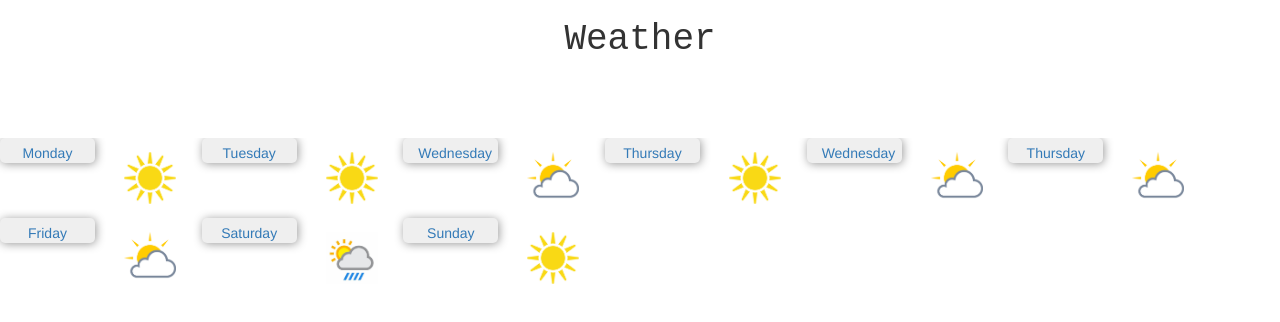
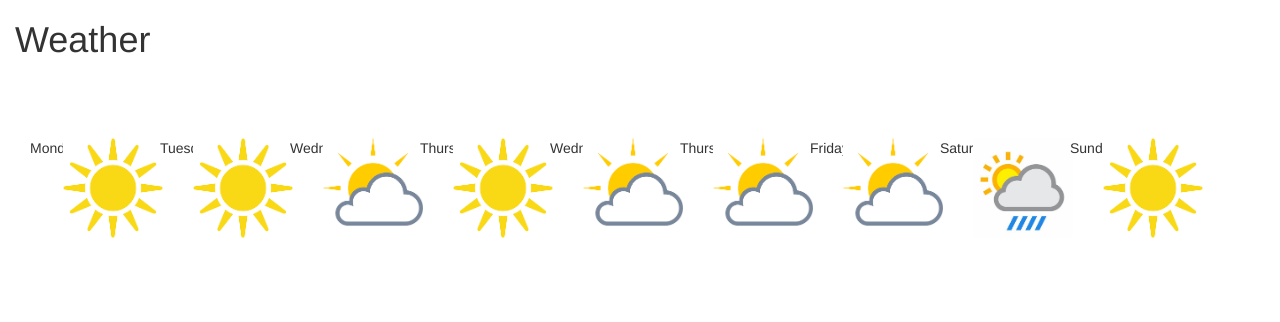
Before and after one commit to TiffanyJan/Weather, a React (Create React App) app: page / in a window 1280 px wide. Shown: the top 322 px of the page. Built offline with nearby package versions, Linux system fonts and the light colour scheme.

Commit message:
sort weather daily display

```diff
--- a/src/App.css
+++ b/src/App.css
@@ -23,39 +23,6 @@ h1, h1 {
   display: inline-block;
 }
 
-div.scrollmenu a {
-  background:#EFEFEF;
-  box-shadow: 1px 1px 10px #999;
-  margin: auto;
-  text-align: center;
-  position: relative;
-  -webkit-border-radius: 5px;
-  -moz-border-radius: 5px;
-  border-radius: 5px;
-  margin-bottom: 20px !important;
-  width: 95px;
-  padding-top: 5px;
-}
-
-
-div.scrolls{
-  overflow-x: scroll;
-  overflow-y: hidden;
-  height: 1000px;
-  overflow: auto;
-  white-space: nowrap;
-white-space:nowrap
-}
-
-div.scrollmenu img {
-  display: inline-block;
-  color: white;
-  text-align: center;
-  padding: 14px;
-  text-decoration: none;
-}
-
-
 .imageDiv img {
   box-shadow: 1px 1px 10px #999;
   margin: 2px;
@@ -66,3 +33,29 @@ display:inline-block;
 *zoom:1;
 vertical-align:top;
 }
+
+.row > .col-xs-3 {
+  display:flex;
+  flex: 0 0 25%;
+  max-width: 25%
+}
+
+.flex-nowrap {
+  -webkit-flex-wrap: nowrap!important;
+  -ms-flex-wrap: nowrap!important;
+  flex-wrap: nowrap!important;
+}
+.flex-row {
+  display:flex;
+  -webkit-box-orient: horizontal!important;
+  -webkit-box-direction: normal!important;
+  -webkit-flex-direction: row!important;
+  -ms-flex-direction: row!important;
+  flex-direction: row!important;
+}
+
+
+.well {
+  min-height: 300px;
+  width: 100%;
+}
--- a/src/App.js
+++ b/src/App.js
@@ -56,25 +56,25 @@ function App() {
 
   return (
     <>
-      <div className="heading">
+  <div class="container-fluid">
     <h1>Weather</h1>
-      </div>
+    <div class="row flex-row flex-nowrap">
 
-<div class="scrollmenu">
-  <div class="scrolls">
-{dailyWeather.map((weather) => (
-          <div key={weather.day} style={{ margin: "0 auto" }}>
-            <a className="col-sm-1">{weather.day}</a>
-            <div className="col-sm-1">
+        <div class="col-xs-3">
+        {dailyWeather.map((daily) => (
+          <div key={daily.day} style={{ margin: "0 auto" }}>
+            <div className="col-xs-3">{daily.day}</div>
+            <div className="col-xs-3">
                 <img
                   className="card-img-top"
-                src={weather.img}
+                  src={daily.img}
                   alt="Image"
-                style={{ width: "8rem", margin: "0" }}
+                  style={{ width: "10rem", margin: "4" }}
                 ></img>
             </div>
           </div>
         ))}
+        </div>
     </div>
 </div>
 
```
Lines whose indentation alone changed are shown as unchanged.
